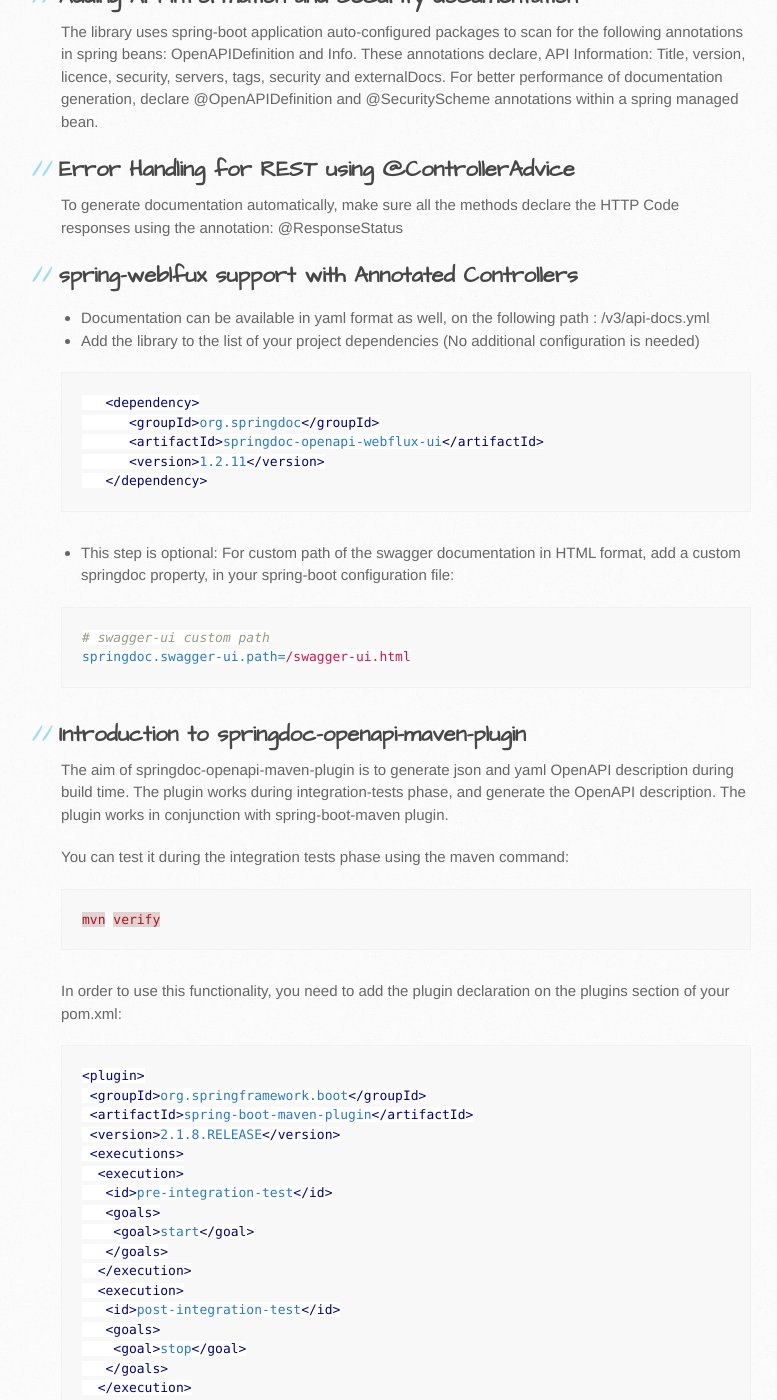
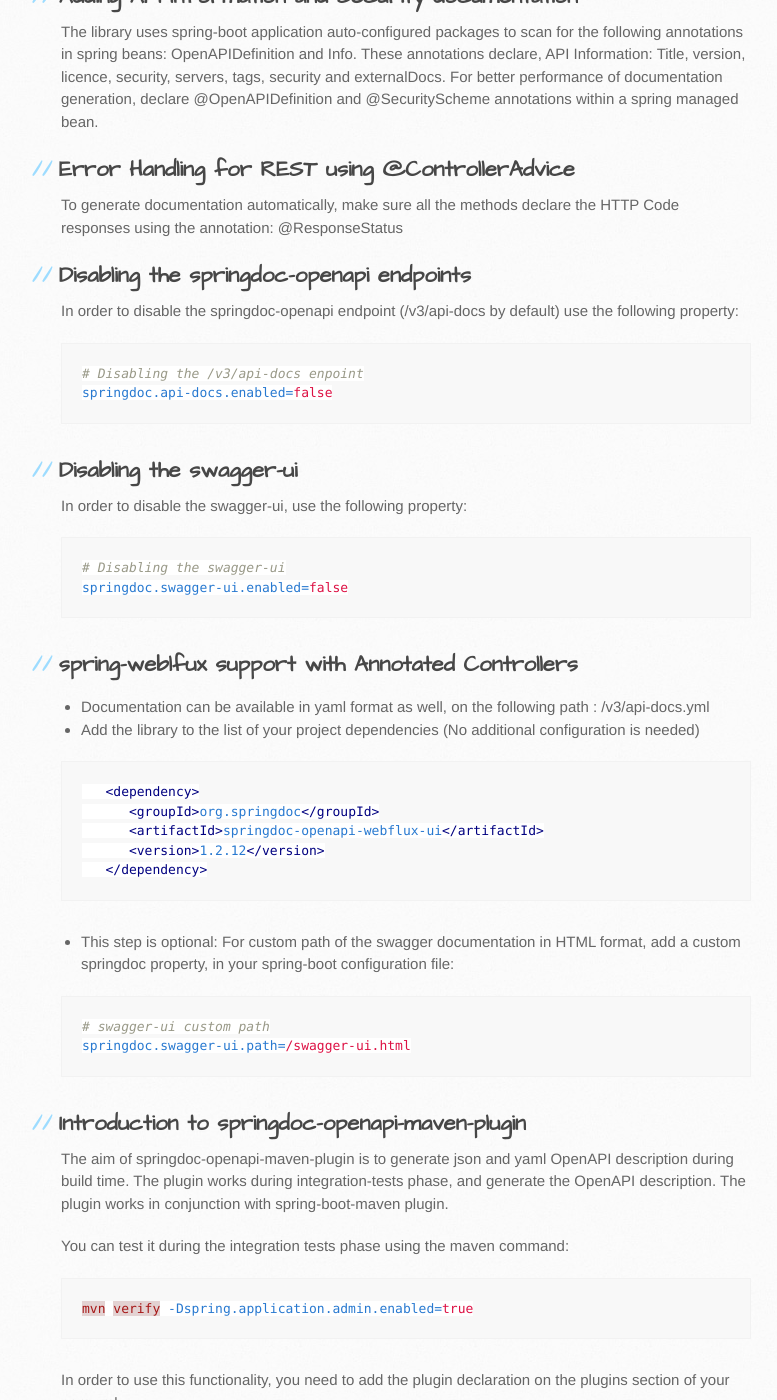
Before and after one commit to springdoc/springdoc-openapi-demos, a Jekyll site: the page built from docs/index.md, in a window 1280 px wide and 1400 px high, scrolled down 3181 px. Shown: the whole window, without its empty margins (109-886 px from the left). Built offline with Jekyll 4.4.1, drawn with Linux system fonts in a browser that asks for light colours; some of the changed text lies outside the part shown.

Commit message:
project update

````diff
--- a/docs/index.md
+++ b/docs/index.md
@@ -36,7 +36,7 @@ This is a community-based project, not maintained by the Spring Framework Contri
    <dependency>
       <groupId>org.springdoc</groupId>
       <artifactId>springdoc-openapi-ui</artifactId>
-      <version>1.2.11</version>
+      <version>1.2.12</version>
    </dependency>
 ```
 *   This step is optional: For custom path of the swagger documentation in HTML format, add a custom springdoc property, in your spring-boot configuration file:
@@ -67,7 +67,7 @@ springdoc.swagger-ui.path=/swagger-ui.html
    <dependency>
       <groupId>org.springdoc</groupId>
       <artifactId>springdoc-openapi-webmvc-core</artifactId>
-      <version>1.2.11</version>
+      <version>1.2.12</version>
    </dependency>
 ```
 *   This step is optional: For custom path of the OpenAPI documentation in Json format, add a custom springdoc property, in your spring-boot configuration file:
@@ -95,6 +95,20 @@ springdoc.api-docs.path=/api-docs
 ## Error Handling for REST using @ControllerAdvice
 To generate documentation automatically, make sure all the methods declare the HTTP Code responses using the annotation: @ResponseStatus
 
+## Disabling the springdoc-openapi endpoints
+In order to disable the springdoc-openapi endpoint (/v3/api-docs by default) use the following property:
+```properties
+# Disabling the /v3/api-docs enpoint
+springdoc.api-docs.enabled=false
+```
+
+## Disabling the swagger-ui
+In order to disable the swagger-ui, use the following property:
+```properties
+# Disabling the swagger-ui
+springdoc.swagger-ui.enabled=false
+```
+
 ## spring-weblfux support with Annotated Controllers
 *   Documentation can be available in yaml format as well, on the following path : /v3/api-docs.yml
 *   Add the library to the list of your project dependencies (No additional configuration is needed)
@@ -103,7 +117,7 @@ To generate documentation automatically, make sure all the methods declare the H
    <dependency>
       <groupId>org.springdoc</groupId>
       <artifactId>springdoc-openapi-webflux-ui</artifactId>
-      <version>1.2.11</version>
+      <version>1.2.12</version>
    </dependency>
 ```
 *   This step is optional: For custom path of the swagger documentation in HTML format, add a custom springdoc property, in your spring-boot configuration file:
@@ -122,7 +136,7 @@ The plugin works in conjunction with spring-boot-maven plugin.
 You can test it during the integration tests phase using the maven command:
 
 ```properties
-mvn verify
+mvn verify -Dspring.application.admin.enabled=true
 ```
 
 In order to use this functionality, you need to add the plugin declaration on the plugins section of your pom.xml:
--- a/pom.xml
+++ b/pom.xml
@@ -71,7 +71,7 @@
 		<resource.delimiter>@</resource.delimiter>
 		<m2e.apt.activation>jdt_apt</m2e.apt.activation>
 		<spring-boot.version>2.2.0.RELEASE</spring-boot.version>
-		<springdoc.version>1.2.11</springdoc.version>
+		<springdoc.version>1.2.12</springdoc.version>
 	</properties>
 
 	<dependencyManagement>
````
Also changed, not shown: docs/src/main/resources/index.md (+15 -1 lines).
